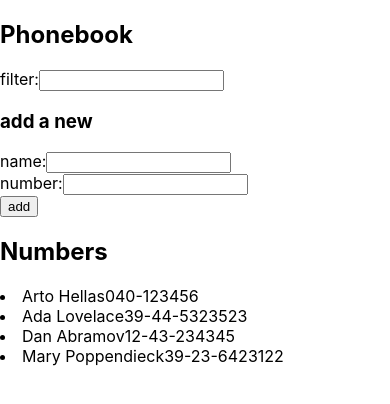
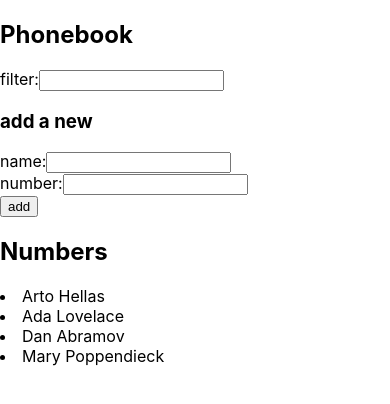
Before and after one commit to anavalo/FullStack2020, a React (Create React App) app in the folder part2/phonebook/: page / in a window 390 px wide. Shown: the top 404 px of the page. Built offline with nearby package versions, Linux system fonts and the light colour scheme; data requests are answered from the project's data file.

Commit message:
Phonebook step6

```diff
--- /dev/null
+++ b/part2/phonebook/db.json
@@ -0,0 +1,24 @@
+{
+    "persons":[
+      {
+        "name": "Arto Hellas",
+        "number": "040-123456",
+        "id": 1
+      },
+      {
+        "name": "Ada Lovelace",
+        "number": "39-44-5323523",
+        "id": 2
+      },
+      {
+        "name": "Dan Abramov",
+        "number": "12-43-234345",
+        "id": 3
+      },
+      {
+        "name": "Mary Poppendieck",
+        "number": "39-23-6423122",
+        "id": 4
+      }
+    ]
+  }
--- a/part2/phonebook/src/App.js
+++ b/part2/phonebook/src/App.js
@@ -1,20 +1,20 @@
-import React, {useState} from 'react'
+import React, {useState, useEffect} from 'react'
 import Name from './components/Name'
 import Filter from './components/Filter'
 import PersonForm from './components/PersonForm'
+import axios from 'axios'
 
 const App = () => {
 
   const [ newSearch, setNewSearch] = useState('')
   const [ newName, setNewName ] = useState('')
   const [ newNum, setNewNum] = useState('')
+  const [ persons, setPersons] = useState([])
 
-  const [ persons, setPersons] = useState([
-    { name: 'Arto Hellas', num: '040-123456', id: 1 },
-    { name: 'Ada Lovelace', num: '39-44-5323523', id:2 },
-    { name: 'Dan Abramov', num: '12-43-234345', id:3 },
-    { name: 'Mary Poppendieck', num: '39-23-6423122', id:4 }
-  ])
+  useEffect(()=>{
+    axios.get('http://localhost:3001/persons')
+    .then(response=>{setPersons(response.data)})
+  }, [])
 
   const handleInputChange = (event) =>{
     (Object.values(persons).some(d => d.name === event.target.value))?
```
Also changed, not shown: part2/phonebook/package.json (+6 -1 lines), 1 other file (tests, documents, lock files or other folders).
